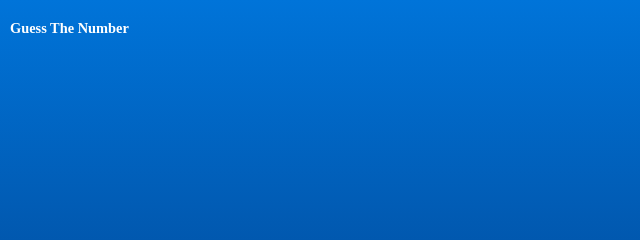
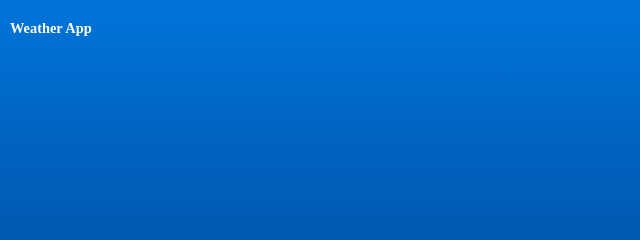
Before and after one commit to WSMomo/weatherApp, a plain HTML site: page index.html in a window 1280 px wide. Shown: the top 240 px of the page, 0-640 px from the left. Drawn offline with Linux system fonts and the light colour scheme.

Commit message:
change title

```diff
--- a/index.html
+++ b/index.html
@@ -12,7 +12,7 @@
 <body>
   <header>
     <div>
-        <h1>Guess The Number</h1>
+        <h1>Weather App</h1>
     </div>
     <div class="social">
         <a href="https://wsmomo.github.io/Portfolio-Marco-Momo/" title="Website"><img class="icons"
```
